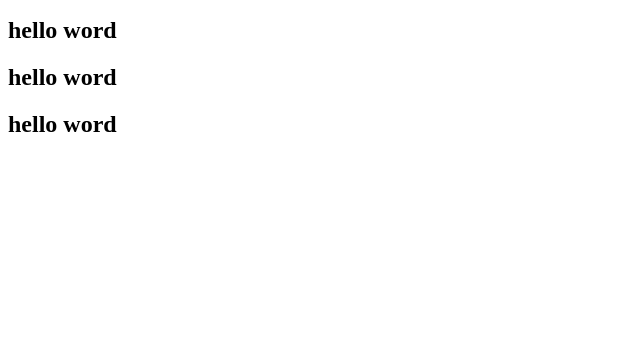
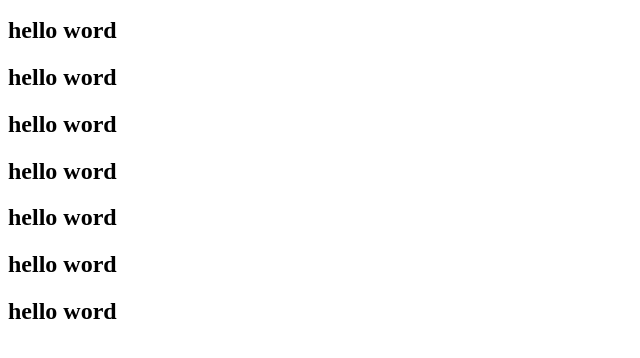
Before and after one commit to hassen213/git-project, a plain HTML site: page index.html in a window 1280 px wide. Shown: the part 136-494 px from the top of the page, without its empty margins (0-640 px from the left). Drawn offline with Linux system fonts and the light colour scheme.

Commit message:
commit to the second branche

```diff
--- a/index.html
+++ b/index.html
@@ -5,3 +5,7 @@ index.html
 <h2>hello word</h2>
 <h2>hello word</h2>
 <h2>hello word</h2>
+<h2>hello word</h2>
+<h2>hello word</h2>
+<h2>hello word</h2>
+<h2>hello word</h2>
```
